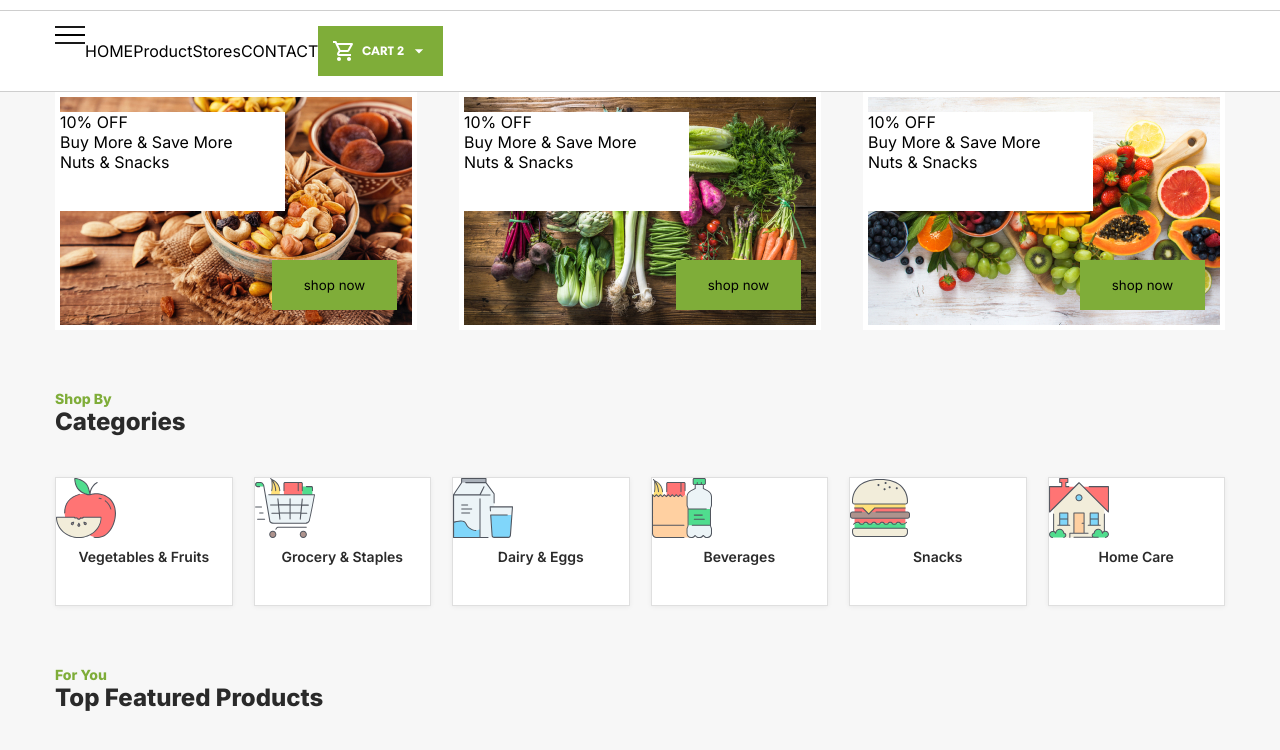
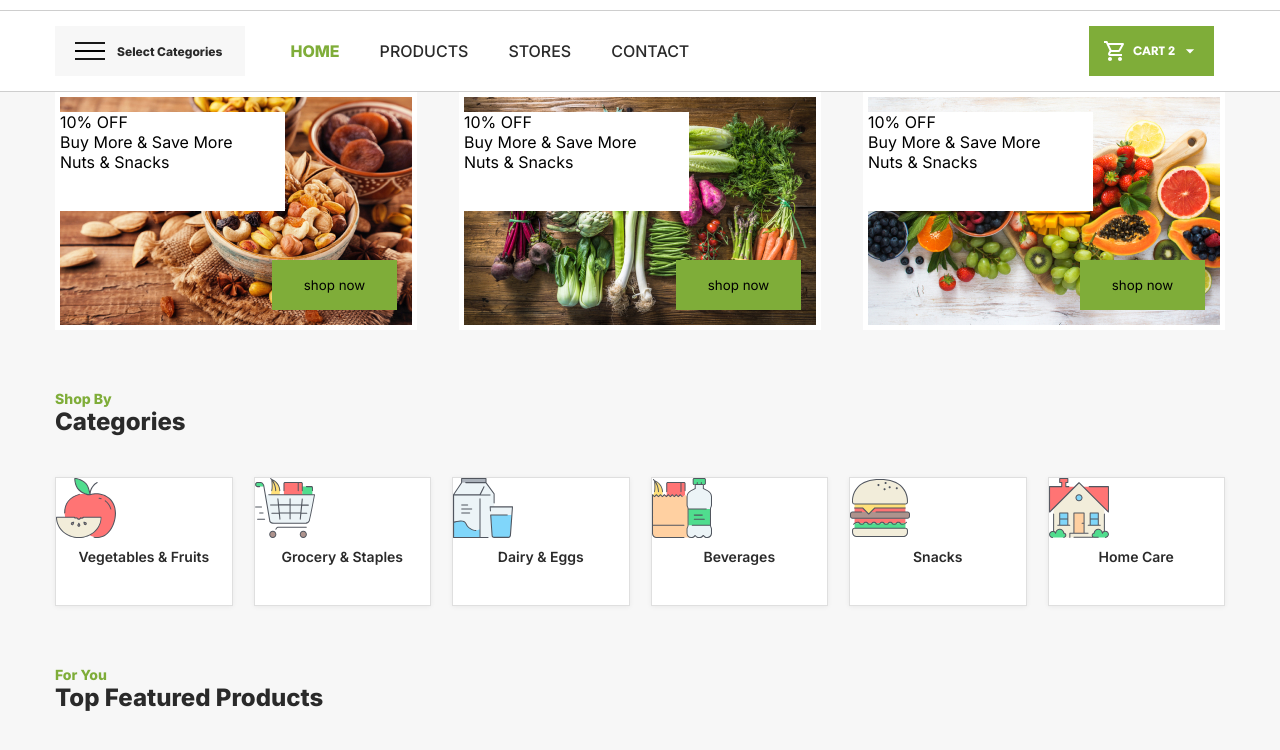
Before and after one commit to anna-kudrow/grocery-shop, a plain HTML site: page index.html in a window 1280 px wide. Shown: the part 172-922 px from the top of the page. Drawn offline with Linux system fonts and the light colour scheme.

Commit message:
fixed header part

```diff
--- a/index.html
+++ b/index.html
@@ -63,14 +63,12 @@
                             <img src="images/header/person.svg" alt="person icon" />
                         </li>
                     </ul>
-
-                    <span></span>
                 </div>
             </div>
         </div>
         <nav class="main-header__nav">
             <div class="nav__container">
-
+                <div class="nav__select-categories">
                     <div class="nav__cat-menu">
                         <ul class="cat-menu__menu-list">
                             <li><a href="#" class="cat-menu__menu-item">Vegetables & Fruits</a>
@@ -91,19 +89,15 @@
                     <div class="cat-menu__burger">
                         <span></span>
                     </div>
-
-                <!-- <img
-            class="nav__burger-menu"
-            src="images/header/burger.svg"
-            alt="menu"
-          /> -->
+                    <h3>Select Categories</h3>
+                </div>
                 <div class="nav__main-navigation">
                     <ul class="main-navigation__list">
                         <li class="main-navigation__item main-navigation__item--current">
                             HOME
                         </li>
-                        <li class="main-navigation__item">Product</li>
-                        <li class="main-navigation__item">Stores</li>
+                        <li class="main-navigation__item">PRODUCTS</li>
+                        <li class="main-navigation__item">STORES</li>
                         <li class="main-navigation__item">CONTACT</li>
                     </ul>
                     <img class="nav__bascket" src="images/header/bascket.svg" alt="bascket" />
--- a/style.css
+++ b/style.css
@@ -119,11 +119,30 @@ a {
     max-width: 1170px;
     padding-top: 15px;
     padding-bottom: 15px;
+    gap: 45px;
 }
 
 .main-header__nav {
     border-top: 1px solid #cecece;
     border-bottom: 1px solid #cecece;
+}
+
+.nav__select-categories {
+    max-width: 177px;
+    background-color: #f7f7f7;
+    display: flex;
+    align-items: center;
+    gap: 12px;
+    padding-left: 20px;
+    padding-right: 23px;
+}
+
+.nav__select-categories h3 {
+    color: #2a2a2a;
+    font-size: 12px;
+    font-style: normal;
+    font-weight: 800;
+    line-height: normal;
 }
 
 .cat-menu__burger {
@@ -207,11 +226,27 @@ a {
 .nav__main-navigation {
     display: flex;
     align-items: center;
+    gap: 400px;
 }
 
 .main-navigation__list {
     display: flex;
     list-style-type: none;
+    gap: 40px;
+    color: #2a2a2a;
+    font-size: 16px;
+    font-style: normal;
+    font-weight: 500;
+    line-height: normal;
+    text-transform: uppercase;
+}
+
+.main-navigation__item--current {
+    color: #7fad39;
+    font-size: 16px;
+    font-style: normal;
+    font-weight: 800;
+    line-height: normal;
 }
 
 .main-content {
```
Lines whose indentation alone changed are shown as unchanged.
